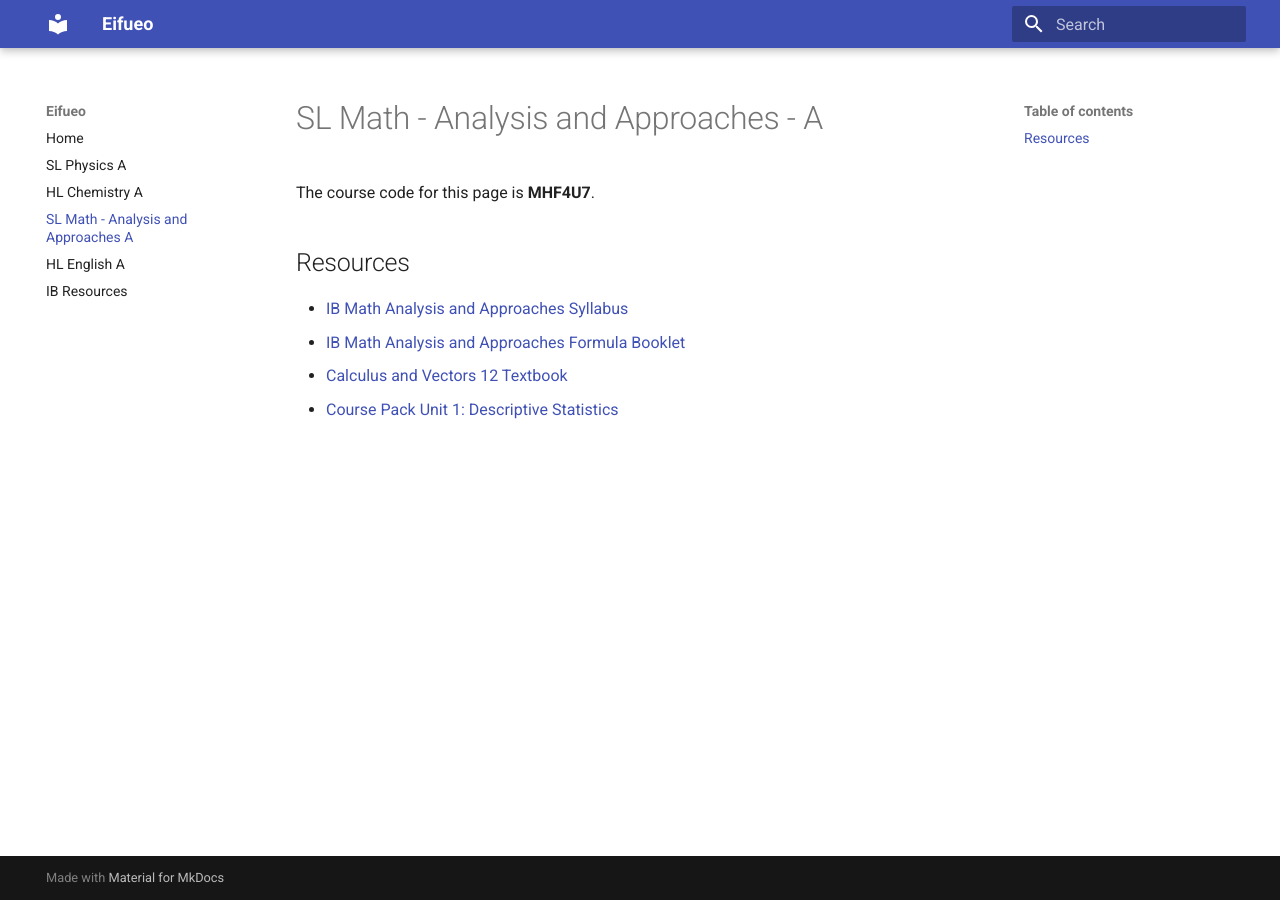
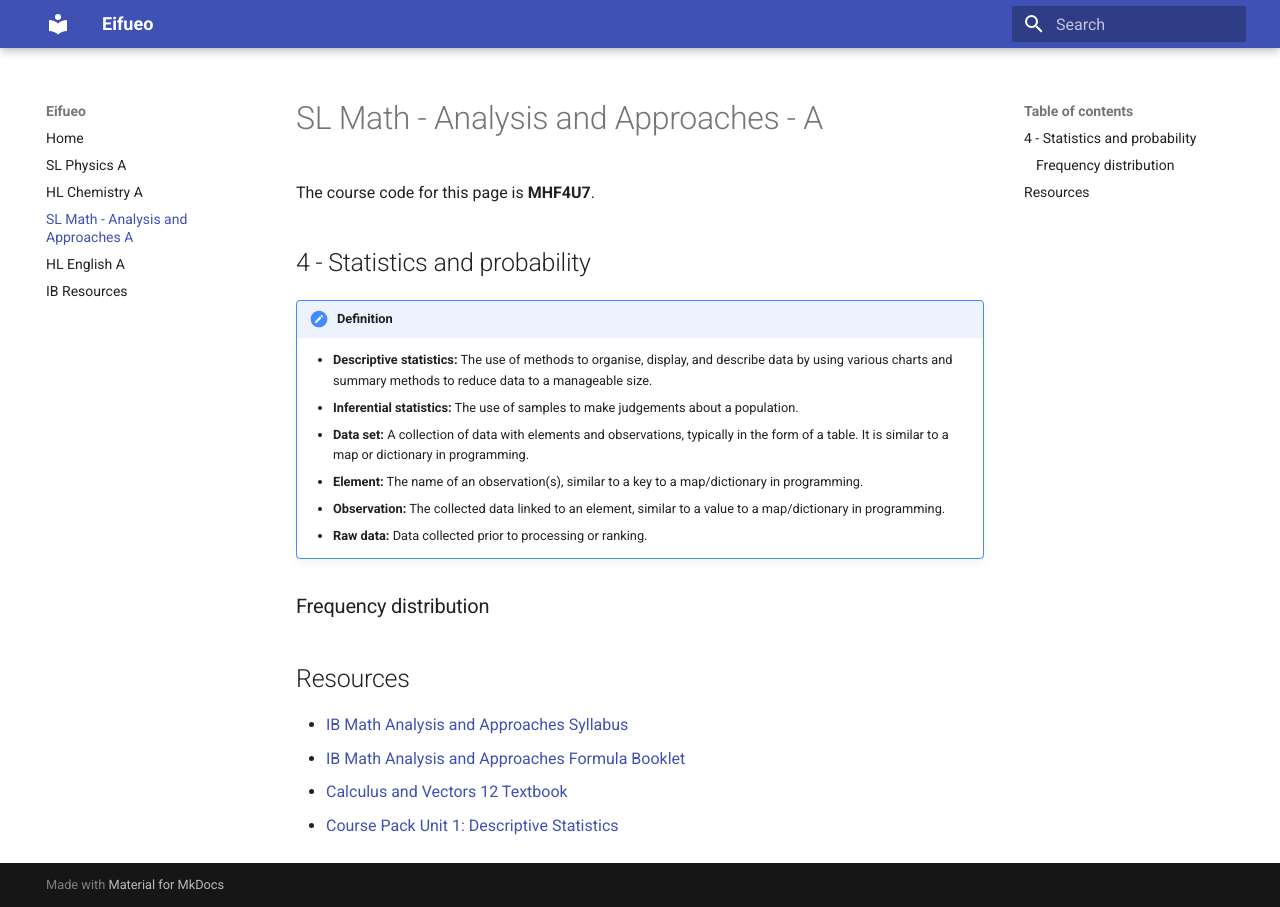
Before and after one commit to potatoeggy/eifueo, an MkDocs documentation site: the page built from docs/mhf4u7.md, in a window 1280 px wide. Built offline with MkDocs 1.6.1 and Material for MkDocs 9.7.7, drawn with Linux system fonts in a browser that asks for light colours.

Commit message:
math: add frequency distribution

```diff
--- a/docs/mhf4u7.md
+++ b/docs/mhf4u7.md
@@ -1,6 +1,18 @@
 # SL Math - Analysis and Approaches - A
 
 The course code for this page is **MHF4U7**.
+
+## 4 - Statistics and probability
+
+!!! note "Definition"
+    - **Descriptive statistics:** The use of methods to organise, display, and describe data by using various charts and summary methods to reduce data to a manageable size.
+    - **Inferential statistics:** The use of samples to make judgements about a population.
+    - **Data set:** A collection of data with elements and observations, typically in the form of a table. It is similar to a map or dictionary in programming.
+    - **Element:** The name of an observation(s), similar to a key to a map/dictionary in programming.
+    - **Observation:** The collected data linked to an element, similar to a value to a map/dictionary in programming.
+    - **Raw data:** Data collected prior to processing or ranking.
+
+### Frequency distribution
 
 
 
```
